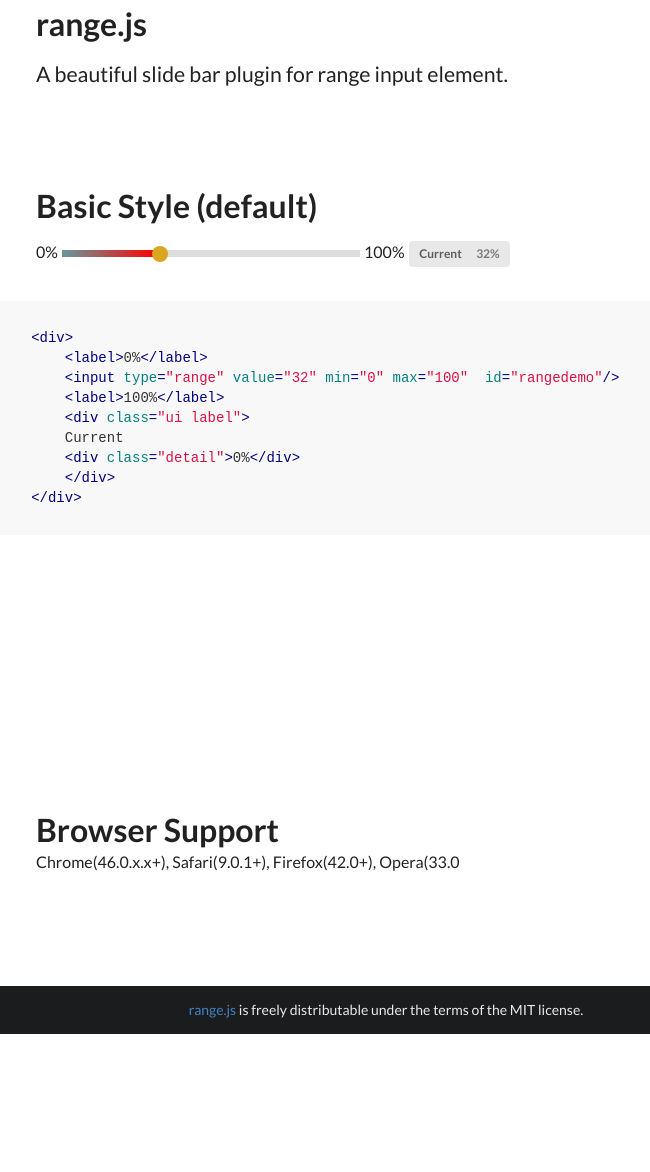
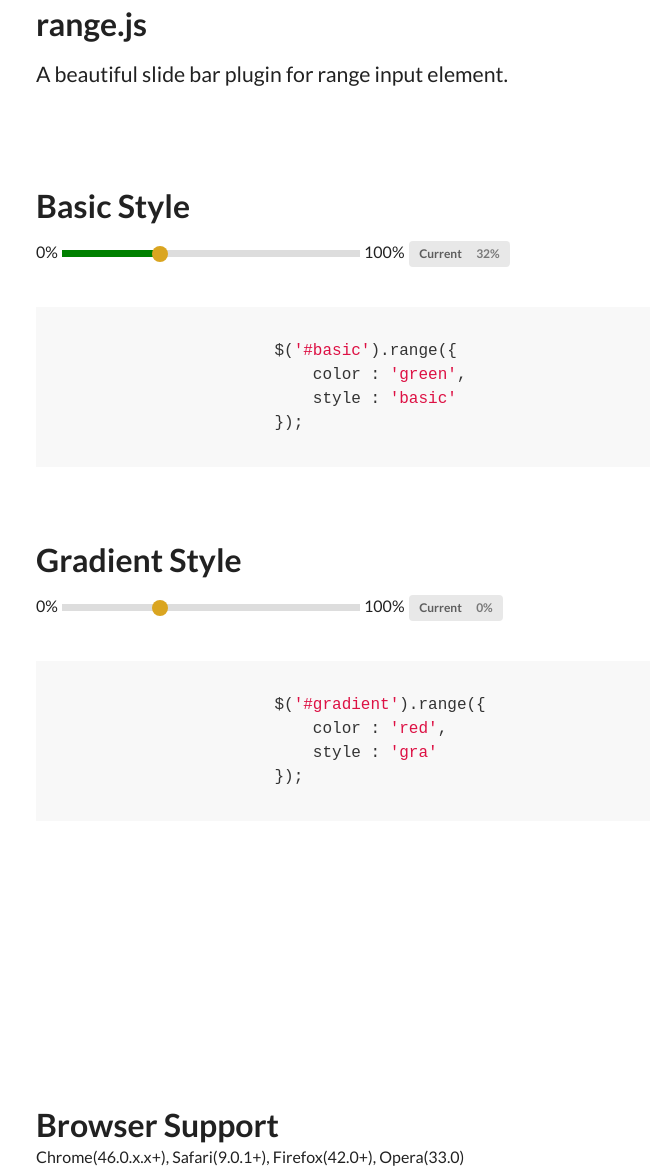
Before and after one commit to doukit/range.js, a plain HTML site: page index.html in a window 1280 px wide. Shown: the part 804-1976 px from the top of the page, without its empty margins (254-904 px from the left). Before the commit the page ends 1838 px from the top, so only its background shows below. Drawn offline with Linux system fonts and the light colour scheme.

Commit message:
source code extend jQuery

```diff
--- a/assets/range.js
+++ b/assets/range.js
@@ -1,20 +1,33 @@
-$(function(){
+/*$(function(){
     $('input[type="range"]').each(eachInputRangeAction)
-})
+})*/
 
-$('input[type="range"]').on('input', eachInputRangeAction)
+//$('input[type="range"]').on('input', eachInputRangeAction)
+
+$ = jQuery;
+
+var config = {};
+
+var BrowserKit = (function(){
+    var defaultOptions = {
+        style : 'default',    // style 'default', 'basic'
+        color : 'red'          // '#65999c'
+    }
+
+    var BrowserKit = {};
+    BrowserKit.config = function(options) {
+        if (options == undefined || options == null) {
+            config = defaultOptions;
+        } else {
+            config = options;
+        }
+    }
 
     /**
- * detect which kind of browser use.
- * more http://stackoverflow.com/questions/2400935/browser-detection-in-javascript
- * MSIE 8 MSIE 9 MSIE 10 IE 11
- * Chrome 41 Chrome 42 (using 42 Beta) Chrome 43 (using 43 Dev)
- * Firefox 35 Firefox 37 (using 37 Beta) Firefox 3 (usng 3.6)
- * Safari 8 Safari 6 (using 6.1) Safari 8 (using iPhone 6)
- * Chrome 4 (Samsung S5 native browser)
- * Opera 27
+     * http://stackoverflow.com/questions/2400935/browser-detection-in-javascript
+     * @type {{browser, version}}
      */
-navigator.browserInfo= (function(){
+    BrowserKit.browserInfo =  (function(){
         var ua= navigator.userAgent, tem,
             M= ua.match(/(opera|chrome|safari|firefox|msie|trident(?=\/))\/?\s*(\d+)/i) || [];
         if(/trident/i.test(M[1])){
@@ -31,24 +44,30 @@ navigator.browserInfo= (function(){
         //return M.join(' ');
     })();
 
-var config = {
-    style : 'default',    // style 'default', 'basic'
-    color : 'red'          // '#65999c'
+    BrowserKit.isSupported = function() {
+        return $.inArray(BrowserKit.browserInfo.browser, ['Chrome', 'Firefox', 'Safari', 'Opera']) >= 0;
     }
 
-
-function eachInputRangeAction() {
+    BrowserKit.eachInputRangeAction = function() {
         var percent = Math.ceil(((this.value - this.min) / (this.max - this.min)) * 100);
 
         $(this).parent().find('.detail').html(this.value + '%')
 
         // gradient depend on different browser.
-    var gradient = 'Firefox' == navigator.browserInfo.browser ? '-moz-linear-gradient' : '-webkit-linear-gradient';
+        var gradient = 'Firefox' == BrowserKit.browserInfo.browser ? '-moz-linear-gradient' : '-webkit-linear-gradient';
+        /**
+         *  background color for webkit Kernel
+         *  $(this).css('background', '-webkit-linear-gradient(left, #65999c 0%, red ' + percent + '%, #ddd ' + percent + '%)');
+         */
 
+        console.log('config.color=' + config.color + ' config.style=' + config.style);
         if (percent == 100) {
+            if (config.style == 'basic') {
+                $(this).css('background', gradient + '(left, '+ config.color +' 100%, ' + config.color +' ' + percent + '%, ' + config.color + ' ' + percent + '%)');
+            } else {
                 $(this).css('background', gradient + '(left, #65999c 100%, red ' + percent + '%, #ddd ' + percent + '%)');
+            }
         } else {
-        //$(this).css('background', '-webkit-linear-gradient(left, #65999c 0%, red ' + percent + '%, #ddd ' + percent + '%)');
             if (config.style == 'basic') {
                 $(this).css('background', gradient + '(left, ' + config.color + ' 0%, '+ config.color +' ' + percent + '%, #ddd ' + percent + '%)');
             } else {
@@ -56,3 +75,22 @@ function eachInputRangeAction() {
             }
         }
     }
+
+    return BrowserKit;
+})()
+
+$.fn.extend({
+    range: function(options) {
+        console.log('options:' + JSON.stringify(options));
+
+        if (!BrowserKit.isSupported()) {
+            return;
+        }
+
+        BrowserKit.config(options);
+
+        this.each(BrowserKit.eachInputRangeAction);
+
+        this.on('input', BrowserKit.eachInputRangeAction);
+    }
+});
--- a/index.html
+++ b/index.html
@@ -8,10 +8,10 @@
     <link rel='shortcut icon' type='image/x-icon' href='assets/image/favicon.ico' />
 
 
-    <link rel="stylesheet" type="text/css" href="semantic/semantic.min.css">
+    <link rel="stylesheet" type="text/css" href="style/semantic/semantic.min.css">
 
     <script src="deps/jquery.min.js"></script>
-    <script src="semantic/semantic.min.js"></script>
+    <script src="style/semantic/semantic.min.js"></script>
     <link rel="stylesheet" type="text/css" href="./assets/range.css">
 
     <link rel="stylesheet" href="style/highlight/github.css">
@@ -109,7 +109,7 @@
                 <a class="item" href="#usage">Usage</a>
 
                 <a href="https://github.com/login?return_to=%2Fdoukit%2Frange.js">
-                    <img style="position: absolute; top: 0; right: 0; border: 0;" src="image/forkme_right_darkblue_121621.png" alt="Fork me on GitHub">
+                    <img style="position: absolute; top: 0; right: 0; border: 0;" src="style/image/forkme_right_darkblue_121621.png" alt="Fork me on GitHub">
                 </a>
 
             </div>
@@ -132,31 +132,45 @@
                 <h3 class="ui header">range.js</h3>
                 <p>A beautiful slide bar plugin for range input element.</p>
 
-                <h3 class="ui header">Basic Style (default)</h3>
+                <h3 class="ui header">Basic Style</h3>
 
                 <div>
                     <label>0%</label>
-                    <input type="range" value="32" min="0" max="100"  id="rangedemo"/>
+                    <input type="range" value="32" min="0" max="100"  id="basic"/>
                     <label>100%</label>
                     <div class="ui label">
                         Current
                         <div class="detail">0%</div>
                     </div>
                 </div>
-            </div>
 
-            <div class="ui container">
                 <pre>
-                    <code class="html">
-                        &lt;div&gt;
-                            &lt;label&gt;0%&lt;/label&gt;
-                            &lt;input type="range" value="32" min="0" max="100"  id="rangedemo"/&gt;
-                            &lt;label>100%&lt;/label&gt;
-                            &lt;div class="ui label"&gt;
-                            Current
-                            &lt;div class="detail"&gt;0%&lt;/div&gt;
-                            &lt;/div&gt;
-                        &lt;/div&gt;
+                    <code class="javascript">
+                        $('#basic').range({
+                            color : 'green',
+                            style : 'basic'
+                        });
+                    </code>
+                </pre>
+
+                <h3 class="ui header">Gradient Style</h3>
+
+                <div>
+                    <label>0%</label>
+                    <input type="range" value="32" min="0" max="100"  id="gradient"/>
+                    <label>100%</label>
+                    <div class="ui label">
+                        Current
+                        <div class="detail">0%</div>
+                    </div>
+                </div>
+
+                <pre>
+                    <code class="javascript">
+                        $('#gradient').range({
+                            color : 'red',
+                            style : 'gra'
+                        });
                     </code>
                 </pre>
             </div>
@@ -167,7 +181,7 @@
         <div class="ui vertical stripe segment">
             <div class="ui text container">
                 <h3 class="ui header">Browser Support</h3>
-                Chrome(46.0.x.x+), Safari(9.0.1+), Firefox(42.0+), Opera(33.0
+                Chrome(46.0.x.x+), Safari(9.0.1+), Firefox(42.0+), Opera(33.0)
             </div>
         </div>
     </div>
@@ -187,6 +201,24 @@
         hljs.initHighlightingOnLoad();
     })
 
+    /**
+    $('input[type="range"]').range({
+        color : 'red',
+        style : 'basic'
+    });
+    */
+
+    $('#basic').range({
+        color : 'green',
+        style : 'basic'
+    });
+
+    /*
+    $('#gradient').range({
+        color : 'red',
+        style : 'gragradient'
+    });*/
+
     $('.ui.sidebar').sidebar('toggle');
 </script>
 </body>
```
Also changed, not shown: style/image/basic.png (renamed from image/basic.png), style/image/forkme_right_darkblue_121621.png (renamed from image/forkme_right_darkblue_121621.png), style/semantic/base.css (renamed from semantic/base.css), style/semantic/semantic.min.css (renamed from semantic/semantic.min.css), style/semantic/semantic.min.js (renamed from semantic/semantic.min.js), style/semantic/themes/basic/assets/fonts/icons.ttf (renamed from semantic/themes/basic/assets/fonts/icons.ttf), style/semantic/themes/basic/assets/fonts/icons.woff (renamed from semantic/themes/basic/assets/fonts/icons.woff), style/semantic/themes/default/assets/fonts/icons.otf (renamed from semantic/themes/default/assets/fonts/icons.otf), style/semantic/themes/default/assets/fonts/icons.ttf (renamed from semantic/themes/default/assets/fonts/icons.ttf), style/semantic/themes/default/assets/fonts/icons.woff (renamed from semantic/themes/default/assets/fonts/icons.woff), style/semantic/themes/default/assets/fonts/icons.woff2 (renamed from semantic/themes/default/assets/fonts/icons.woff2), style/semantic/themes/default/assets/images/flags.png (renamed from semantic/themes/default/assets/images/flags.png), style/semantic/themes/github/assets/fonts/octicons-local.ttf (renamed from semantic/themes/github/assets/fonts/octicons-local.ttf), style/semantic/themes/github/assets/fonts/octicons.ttf (renamed from semantic/themes/github/assets/fonts/octicons.ttf), 1 more files, 10 other files. Lines whose indentation alone changed are shown as unchanged.
